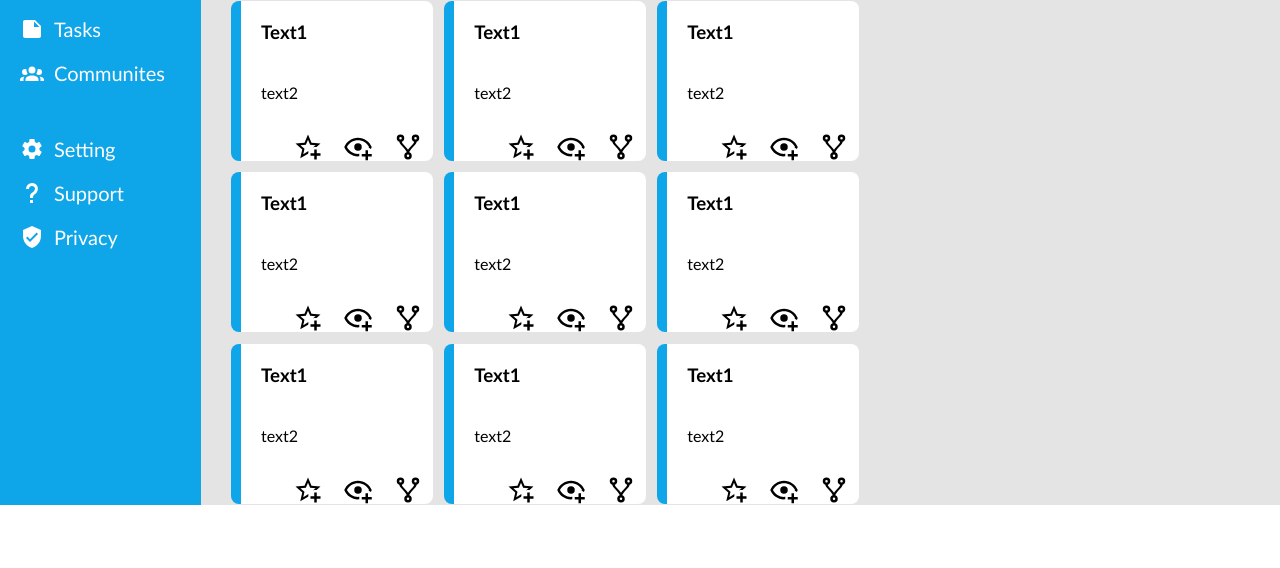
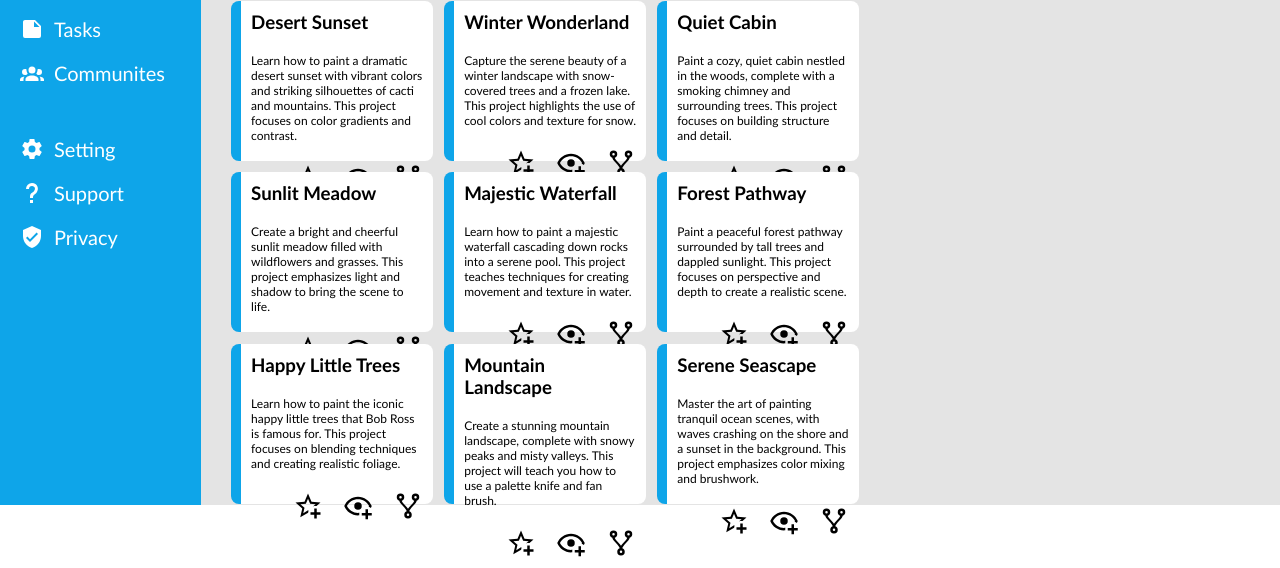
Before and after one commit to MrBenjaminHolmes/Admin-Dashboard, a plain HTML site: page index.html in a window 1280 px wide. Shown: the part 295-863 px from the top of the page. Before the commit the page ends 810 px from the top, so only its background shows below. Drawn offline with Linux system fonts and the light colour scheme.

Commit message:
Added Filler Text

```diff
--- a/index.html
+++ b/index.html
@@ -61,8 +61,8 @@
             <div class="projects">
 
                 <div class="card">
-                    <h3>Text1</h3>
-                    <p>text2</p>
+                    <h3>Desert Sunset</h3>
+                    <p>Learn how to paint a dramatic desert sunset with vibrant colors and striking silhouettes of cacti and mountains. This project focuses on color gradients and contrast.</p>
                     <div class="cardBtns">
                         <svg class="cardBtns" xmlns="http://www.w3.org/2000/svg" viewBox="0 0 24 24"><title>star-plus-outline</title><path d="M5.8 21L7.4 14L2 9.2L9.2 8.6L12 2L14.8 8.6L22 9.2L18.8 12H18C17.3 12 16.6 12.1 15.9 12.4L18.1 10.5L13.7 10.1L12 6.1L10.3 10.1L5.9 10.5L9.2 13.4L8.2 17.7L12 15.4L12.5 15.7C12.3 16.2 12.1 16.8 12.1 17.3L5.8 21M17 14V17H14V19H17V22H19V19H22V17H19V14H17Z" /></svg>
                         <svg class="cardBtns" xmlns="http://www.w3.org/2000/svg" viewBox="0 0 24 24"><title>eye-plus-outline</title><path d="M12,4.5C7,4.5 2.73,7.61 1,12C2.73,16.39 7,19.5 12,19.5C12.36,19.5 12.72,19.5 13.08,19.45C13.03,19.13 13,18.82 13,18.5C13,18.14 13.04,17.78 13.1,17.42C12.74,17.46 12.37,17.5 12,17.5C8.24,17.5 4.83,15.36 3.18,12C4.83,8.64 8.24,6.5 12,6.5C15.76,6.5 19.17,8.64 20.82,12C20.7,12.24 20.56,12.45 20.43,12.68C21.09,12.84 21.72,13.11 22.29,13.5C22.56,13 22.8,12.5 23,12C21.27,7.61 17,4.5 12,4.5M12,9A3,3 0 0,0 9,12A3,3 0 0,0 12,15A3,3 0 0,0 15,12A3,3 0 0,0 12,9M18,14.5V17.5H15V19.5H18V22.5H20V19.5H23V17.5H20V14.5H18Z" /></svg>
@@ -70,8 +70,8 @@
                     </div>
                 </div>
                 <div class="card">
-                    <h3>Text1</h3>
-                    <p>text2</p>
+                    <h3>Winter Wonderland</h3>
+                    <p>Capture the serene beauty of a winter landscape with snow-covered trees and a frozen lake. This project highlights the use of cool colors and texture for snow.</p>
                     <div class="cardBtns">
                         <svg class="cardBtns" xmlns="http://www.w3.org/2000/svg" viewBox="0 0 24 24"><title>star-plus-outline</title><path d="M5.8 21L7.4 14L2 9.2L9.2 8.6L12 2L14.8 8.6L22 9.2L18.8 12H18C17.3 12 16.6 12.1 15.9 12.4L18.1 10.5L13.7 10.1L12 6.1L10.3 10.1L5.9 10.5L9.2 13.4L8.2 17.7L12 15.4L12.5 15.7C12.3 16.2 12.1 16.8 12.1 17.3L5.8 21M17 14V17H14V19H17V22H19V19H22V17H19V14H17Z" /></svg>
                         <svg class="cardBtns" xmlns="http://www.w3.org/2000/svg" viewBox="0 0 24 24"><title>eye-plus-outline</title><path d="M12,4.5C7,4.5 2.73,7.61 1,12C2.73,16.39 7,19.5 12,19.5C12.36,19.5 12.72,19.5 13.08,19.45C13.03,19.13 13,18.82 13,18.5C13,18.14 13.04,17.78 13.1,17.42C12.74,17.46 12.37,17.5 12,17.5C8.24,17.5 4.83,15.36 3.18,12C4.83,8.64 8.24,6.5 12,6.5C15.76,6.5 19.17,8.64 20.82,12C20.7,12.24 20.56,12.45 20.43,12.68C21.09,12.84 21.72,13.11 22.29,13.5C22.56,13 22.8,12.5 23,12C21.27,7.61 17,4.5 12,4.5M12,9A3,3 0 0,0 9,12A3,3 0 0,0 12,15A3,3 0 0,0 15,12A3,3 0 0,0 12,9M18,14.5V17.5H15V19.5H18V22.5H20V19.5H23V17.5H20V14.5H18Z" /></svg>
@@ -79,8 +79,8 @@
                     </div>
                 </div>
                 <div class="card">
-                    <h3>Text1</h3>
-                    <p>text2</p>
+                    <h3>Quiet Cabin</h3>
+                    <p>Paint a cozy, quiet cabin nestled in the woods, complete with a smoking chimney and surrounding trees. This project focuses on building structure and detail.</p>
                     <div class="cardBtns">
                         <svg class="cardBtns" xmlns="http://www.w3.org/2000/svg" viewBox="0 0 24 24"><title>star-plus-outline</title><path d="M5.8 21L7.4 14L2 9.2L9.2 8.6L12 2L14.8 8.6L22 9.2L18.8 12H18C17.3 12 16.6 12.1 15.9 12.4L18.1 10.5L13.7 10.1L12 6.1L10.3 10.1L5.9 10.5L9.2 13.4L8.2 17.7L12 15.4L12.5 15.7C12.3 16.2 12.1 16.8 12.1 17.3L5.8 21M17 14V17H14V19H17V22H19V19H22V17H19V14H17Z" /></svg>
                         <svg class="cardBtns" xmlns="http://www.w3.org/2000/svg" viewBox="0 0 24 24"><title>eye-plus-outline</title><path d="M12,4.5C7,4.5 2.73,7.61 1,12C2.73,16.39 7,19.5 12,19.5C12.36,19.5 12.72,19.5 13.08,19.45C13.03,19.13 13,18.82 13,18.5C13,18.14 13.04,17.78 13.1,17.42C12.74,17.46 12.37,17.5 12,17.5C8.24,17.5 4.83,15.36 3.18,12C4.83,8.64 8.24,6.5 12,6.5C15.76,6.5 19.17,8.64 20.82,12C20.7,12.24 20.56,12.45 20.43,12.68C21.09,12.84 21.72,13.11 22.29,13.5C22.56,13 22.8,12.5 23,12C21.27,7.61 17,4.5 12,4.5M12,9A3,3 0 0,0 9,12A3,3 0 0,0 12,15A3,3 0 0,0 15,12A3,3 0 0,0 12,9M18,14.5V17.5H15V19.5H18V22.5H20V19.5H23V17.5H20V14.5H18Z" /></svg>
@@ -88,8 +88,8 @@
                     </div>
                 </div>
                 <div class="card">
-                    <h3>Text1</h3>
-                    <p>text2</p>
+                    <h3>Sunlit Meadow</h3>
+                    <p>Create a bright and cheerful sunlit meadow filled with wildflowers and grasses. This project emphasizes light and shadow to bring the scene to life.</p>
                     <div class="cardBtns">
                         <svg class="cardBtns" xmlns="http://www.w3.org/2000/svg" viewBox="0 0 24 24"><title>star-plus-outline</title><path d="M5.8 21L7.4 14L2 9.2L9.2 8.6L12 2L14.8 8.6L22 9.2L18.8 12H18C17.3 12 16.6 12.1 15.9 12.4L18.1 10.5L13.7 10.1L12 6.1L10.3 10.1L5.9 10.5L9.2 13.4L8.2 17.7L12 15.4L12.5 15.7C12.3 16.2 12.1 16.8 12.1 17.3L5.8 21M17 14V17H14V19H17V22H19V19H22V17H19V14H17Z" /></svg>
                         <svg class="cardBtns" xmlns="http://www.w3.org/2000/svg" viewBox="0 0 24 24"><title>eye-plus-outline</title><path d="M12,4.5C7,4.5 2.73,7.61 1,12C2.73,16.39 7,19.5 12,19.5C12.36,19.5 12.72,19.5 13.08,19.45C13.03,19.13 13,18.82 13,18.5C13,18.14 13.04,17.78 13.1,17.42C12.74,17.46 12.37,17.5 12,17.5C8.24,17.5 4.83,15.36 3.18,12C4.83,8.64 8.24,6.5 12,6.5C15.76,6.5 19.17,8.64 20.82,12C20.7,12.24 20.56,12.45 20.43,12.68C21.09,12.84 21.72,13.11 22.29,13.5C22.56,13 22.8,12.5 23,12C21.27,7.61 17,4.5 12,4.5M12,9A3,3 0 0,0 9,12A3,3 0 0,0 12,15A3,3 0 0,0 15,12A3,3 0 0,0 12,9M18,14.5V17.5H15V19.5H18V22.5H20V19.5H23V17.5H20V14.5H18Z" /></svg>
@@ -97,8 +97,8 @@
                     </div>
                 </div>
                 <div class="card">
-                    <h3>Text1</h3>
-                    <p>text2</p>
+                    <h3>Majestic Waterfall</h3>
+                    <p>Learn how to paint a majestic waterfall cascading down rocks into a serene pool. This project teaches techniques for creating movement and texture in water.</p>
                     <div class="cardBtns">
                         <svg class="cardBtns" xmlns="http://www.w3.org/2000/svg" viewBox="0 0 24 24"><title>star-plus-outline</title><path d="M5.8 21L7.4 14L2 9.2L9.2 8.6L12 2L14.8 8.6L22 9.2L18.8 12H18C17.3 12 16.6 12.1 15.9 12.4L18.1 10.5L13.7 10.1L12 6.1L10.3 10.1L5.9 10.5L9.2 13.4L8.2 17.7L12 15.4L12.5 15.7C12.3 16.2 12.1 16.8 12.1 17.3L5.8 21M17 14V17H14V19H17V22H19V19H22V17H19V14H17Z" /></svg>
                         <svg class="cardBtns" xmlns="http://www.w3.org/2000/svg" viewBox="0 0 24 24"><title>eye-plus-outline</title><path d="M12,4.5C7,4.5 2.73,7.61 1,12C2.73,16.39 7,19.5 12,19.5C12.36,19.5 12.72,19.5 13.08,19.45C13.03,19.13 13,18.82 13,18.5C13,18.14 13.04,17.78 13.1,17.42C12.74,17.46 12.37,17.5 12,17.5C8.24,17.5 4.83,15.36 3.18,12C4.83,8.64 8.24,6.5 12,6.5C15.76,6.5 19.17,8.64 20.82,12C20.7,12.24 20.56,12.45 20.43,12.68C21.09,12.84 21.72,13.11 22.29,13.5C22.56,13 22.8,12.5 23,12C21.27,7.61 17,4.5 12,4.5M12,9A3,3 0 0,0 9,12A3,3 0 0,0 12,15A3,3 0 0,0 15,12A3,3 0 0,0 12,9M18,14.5V17.5H15V19.5H18V22.5H20V19.5H23V17.5H20V14.5H18Z" /></svg>
@@ -106,8 +106,8 @@
                     </div>
                 </div>
                 <div class="card">
-                    <h3>Text1</h3>
-                    <p>text2</p>
+                    <h3>Forest Pathway</h3>
+                    <p>Paint a peaceful forest pathway surrounded by tall trees and dappled sunlight. This project focuses on perspective and depth to create a realistic scene.</p>
                     <div class="cardBtns">
                         <svg class="cardBtns" xmlns="http://www.w3.org/2000/svg" viewBox="0 0 24 24"><title>star-plus-outline</title><path d="M5.8 21L7.4 14L2 9.2L9.2 8.6L12 2L14.8 8.6L22 9.2L18.8 12H18C17.3 12 16.6 12.1 15.9 12.4L18.1 10.5L13.7 10.1L12 6.1L10.3 10.1L5.9 10.5L9.2 13.4L8.2 17.7L12 15.4L12.5 15.7C12.3 16.2 12.1 16.8 12.1 17.3L5.8 21M17 14V17H14V19H17V22H19V19H22V17H19V14H17Z" /></svg>
                         <svg class="cardBtns" xmlns="http://www.w3.org/2000/svg" viewBox="0 0 24 24"><title>eye-plus-outline</title><path d="M12,4.5C7,4.5 2.73,7.61 1,12C2.73,16.39 7,19.5 12,19.5C12.36,19.5 12.72,19.5 13.08,19.45C13.03,19.13 13,18.82 13,18.5C13,18.14 13.04,17.78 13.1,17.42C12.74,17.46 12.37,17.5 12,17.5C8.24,17.5 4.83,15.36 3.18,12C4.83,8.64 8.24,6.5 12,6.5C15.76,6.5 19.17,8.64 20.82,12C20.7,12.24 20.56,12.45 20.43,12.68C21.09,12.84 21.72,13.11 22.29,13.5C22.56,13 22.8,12.5 23,12C21.27,7.61 17,4.5 12,4.5M12,9A3,3 0 0,0 9,12A3,3 0 0,0 12,15A3,3 0 0,0 15,12A3,3 0 0,0 12,9M18,14.5V17.5H15V19.5H18V22.5H20V19.5H23V17.5H20V14.5H18Z" /></svg>
@@ -115,8 +115,8 @@
                     </div>
                 </div>
                 <div class="card">
-                    <h3>Text1</h3>
-                    <p>text2</p>
+                    <h3>Happy Little Trees</h3>
+                    <p>Learn how to paint the iconic happy little trees that Bob Ross is famous for. This project focuses on blending techniques and creating realistic foliage.</p>
                     <div class="cardBtns">
                         <svg class="cardBtns" xmlns="http://www.w3.org/2000/svg" viewBox="0 0 24 24"><title>star-plus-outline</title><path d="M5.8 21L7.4 14L2 9.2L9.2 8.6L12 2L14.8 8.6L22 9.2L18.8 12H18C17.3 12 16.6 12.1 15.9 12.4L18.1 10.5L13.7 10.1L12 6.1L10.3 10.1L5.9 10.5L9.2 13.4L8.2 17.7L12 15.4L12.5 15.7C12.3 16.2 12.1 16.8 12.1 17.3L5.8 21M17 14V17H14V19H17V22H19V19H22V17H19V14H17Z" /></svg>
                         <svg class="cardBtns" xmlns="http://www.w3.org/2000/svg" viewBox="0 0 24 24"><title>eye-plus-outline</title><path d="M12,4.5C7,4.5 2.73,7.61 1,12C2.73,16.39 7,19.5 12,19.5C12.36,19.5 12.72,19.5 13.08,19.45C13.03,19.13 13,18.82 13,18.5C13,18.14 13.04,17.78 13.1,17.42C12.74,17.46 12.37,17.5 12,17.5C8.24,17.5 4.83,15.36 3.18,12C4.83,8.64 8.24,6.5 12,6.5C15.76,6.5 19.17,8.64 20.82,12C20.7,12.24 20.56,12.45 20.43,12.68C21.09,12.84 21.72,13.11 22.29,13.5C22.56,13 22.8,12.5 23,12C21.27,7.61 17,4.5 12,4.5M12,9A3,3 0 0,0 9,12A3,3 0 0,0 12,15A3,3 0 0,0 15,12A3,3 0 0,0 12,9M18,14.5V17.5H15V19.5H18V22.5H20V19.5H23V17.5H20V14.5H18Z" /></svg>
@@ -124,8 +124,8 @@
                     </div>
                 </div>
                 <div class="card">
-                    <h3>Text1</h3>
-                    <p>text2</p>
+                    <h3>Mountain Landscape</h3>
+                    <p>Create a stunning mountain landscape, complete with snowy peaks and misty valleys. This project will teach you how to use a palette knife and fan brush.</p>
                     <div class="cardBtns">
                         <svg class="cardBtns" xmlns="http://www.w3.org/2000/svg" viewBox="0 0 24 24"><title>star-plus-outline</title><path d="M5.8 21L7.4 14L2 9.2L9.2 8.6L12 2L14.8 8.6L22 9.2L18.8 12H18C17.3 12 16.6 12.1 15.9 12.4L18.1 10.5L13.7 10.1L12 6.1L10.3 10.1L5.9 10.5L9.2 13.4L8.2 17.7L12 15.4L12.5 15.7C12.3 16.2 12.1 16.8 12.1 17.3L5.8 21M17 14V17H14V19H17V22H19V19H22V17H19V14H17Z" /></svg>
                         <svg class="cardBtns" xmlns="http://www.w3.org/2000/svg" viewBox="0 0 24 24"><title>eye-plus-outline</title><path d="M12,4.5C7,4.5 2.73,7.61 1,12C2.73,16.39 7,19.5 12,19.5C12.36,19.5 12.72,19.5 13.08,19.45C13.03,19.13 13,18.82 13,18.5C13,18.14 13.04,17.78 13.1,17.42C12.74,17.46 12.37,17.5 12,17.5C8.24,17.5 4.83,15.36 3.18,12C4.83,8.64 8.24,6.5 12,6.5C15.76,6.5 19.17,8.64 20.82,12C20.7,12.24 20.56,12.45 20.43,12.68C21.09,12.84 21.72,13.11 22.29,13.5C22.56,13 22.8,12.5 23,12C21.27,7.61 17,4.5 12,4.5M12,9A3,3 0 0,0 9,12A3,3 0 0,0 12,15A3,3 0 0,0 15,12A3,3 0 0,0 12,9M18,14.5V17.5H15V19.5H18V22.5H20V19.5H23V17.5H20V14.5H18Z" /></svg>
@@ -133,8 +133,8 @@
                     </div>
                 </div>
                 <div class="card">
-                    <h3>Text1</h3>
-                    <p>text2</p>
+                    <h3>Serene Seascape</h3>
+                    <p>Master the art of painting tranquil ocean scenes, with waves crashing on the shore and a sunset in the background. This project emphasizes color mixing and brushwork.</p>
                     <div class="cardBtns">
                         <svg class="cardBtns" xmlns="http://www.w3.org/2000/svg" viewBox="0 0 24 24"><title>star-plus-outline</title><path d="M5.8 21L7.4 14L2 9.2L9.2 8.6L12 2L14.8 8.6L22 9.2L18.8 12H18C17.3 12 16.6 12.1 15.9 12.4L18.1 10.5L13.7 10.1L12 6.1L10.3 10.1L5.9 10.5L9.2 13.4L8.2 17.7L12 15.4L12.5 15.7C12.3 16.2 12.1 16.8 12.1 17.3L5.8 21M17 14V17H14V19H17V22H19V19H22V17H19V14H17Z" /></svg>
                         <svg class="cardBtns" xmlns="http://www.w3.org/2000/svg" viewBox="0 0 24 24"><title>eye-plus-outline</title><path d="M12,4.5C7,4.5 2.73,7.61 1,12C2.73,16.39 7,19.5 12,19.5C12.36,19.5 12.72,19.5 13.08,19.45C13.03,19.13 13,18.82 13,18.5C13,18.14 13.04,17.78 13.1,17.42C12.74,17.46 12.37,17.5 12,17.5C8.24,17.5 4.83,15.36 3.18,12C4.83,8.64 8.24,6.5 12,6.5C15.76,6.5 19.17,8.64 20.82,12C20.7,12.24 20.56,12.45 20.43,12.68C21.09,12.84 21.72,13.11 22.29,13.5C22.56,13 22.8,12.5 23,12C21.27,7.61 17,4.5 12,4.5M12,9A3,3 0 0,0 9,12A3,3 0 0,0 12,15A3,3 0 0,0 15,12A3,3 0 0,0 12,9M18,14.5V17.5H15V19.5H18V22.5H20V19.5H23V17.5H20V14.5H18Z" /></svg>
--- a/styles.css
+++ b/styles.css
@@ -209,7 +209,11 @@ button:hover{
 }
 
 .card>p,.card>h3{
-    margin: 20px;
+    margin: 10px;
+}
+
+.card>p{
+    font-size: 12px;
 }
 
 h2{
```
